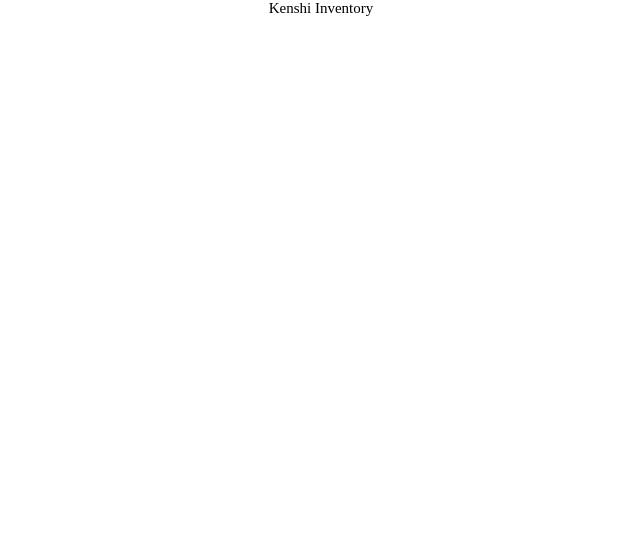
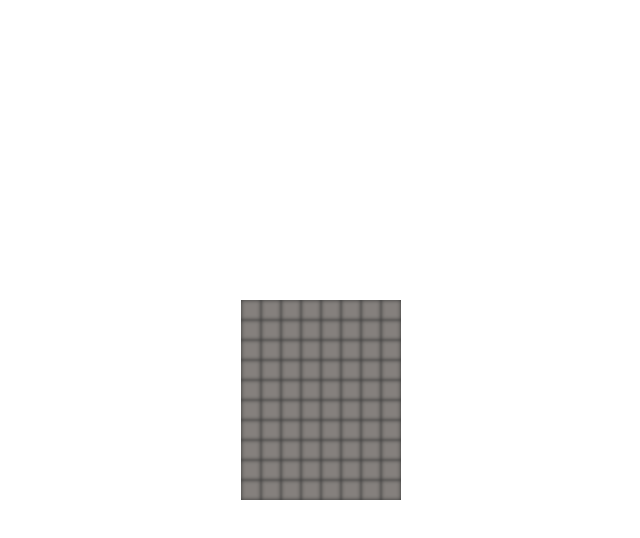
Before and after one commit to valooford/kenshi-ui, a Vue app: page / in a window 1280 px wide. Shown: the top 538 px of the page, without its empty margins (319-959 px from the left). Built offline with nearby package versions, Linux system fonts and the light colour scheme; the HTML template or start-up script is replaced by a standard one.

Commit message:
Add regions and cells
Using the Options API

```diff
--- a/src/assets/main.css
+++ b/src/assets/main.css
@@ -1,5 +1,10 @@
 @import './base.css';
 
 #root {
-  text-align: center;
+  display: flex;
+  justify-content: center;
+  align-items: center;
+  height: 100vh;
+
+  --cell-size: 20px;
 }
--- /dev/null
+++ b/src/components/InvRegion.vue
@@ -0,0 +1,35 @@
+<script lang="ts">
+import RegionCell from './RegionCell.vue'
+
+export default {
+  components: { RegionCell },
+  props: {
+    w: { type: Number, required: true },
+    h: { type: Number, required: true },
+  },
+  computed: {
+    cells() {
+      return Array(this.w * this.h).fill(0)
+    },
+  },
+}
+</script>
+
+<template>
+  <div
+    class="region"
+    :style="{
+      width: `calc(var(--cell-size)*${w})`,
+      height: `calc(var(--cell-size)*${h})`,
+    }"
+  >
+    <RegionCell v-for="(c, i) in cells" :key="i" />
+  </div>
+</template>
+
+<style scoped>
+.region {
+  display: flex;
+  flex-wrap: wrap;
+}
+</style>
--- a/src/components/InventoryMenu.vue
+++ b/src/components/InventoryMenu.vue
@@ -1,7 +1,9 @@
-<script setup lang="ts"></script>
+<script setup lang="ts">
+import InvRegionVue from './InvRegion.vue'
+</script>
 
 <template>
-  <div>Kenshi Inventory</div>
+  <InvRegionVue :w="8" :h="10" />
 </template>
 
 <style scoped></style>
--- /dev/null
+++ b/src/components/RegionCell.vue
@@ -0,0 +1,17 @@
+<script setup lang="ts"></script>
+
+<template>
+  <div class="cell" />
+</template>
+
+<style scoped>
+.cell {
+  width: var(--cell-size);
+  height: var(--cell-size);
+  background-color: rgb(133, 128, 125);
+  box-shadow: inset 0 0 4px #333;
+}
+.cell:hover {
+  background-color: #bbb;
+}
+</style>
```
